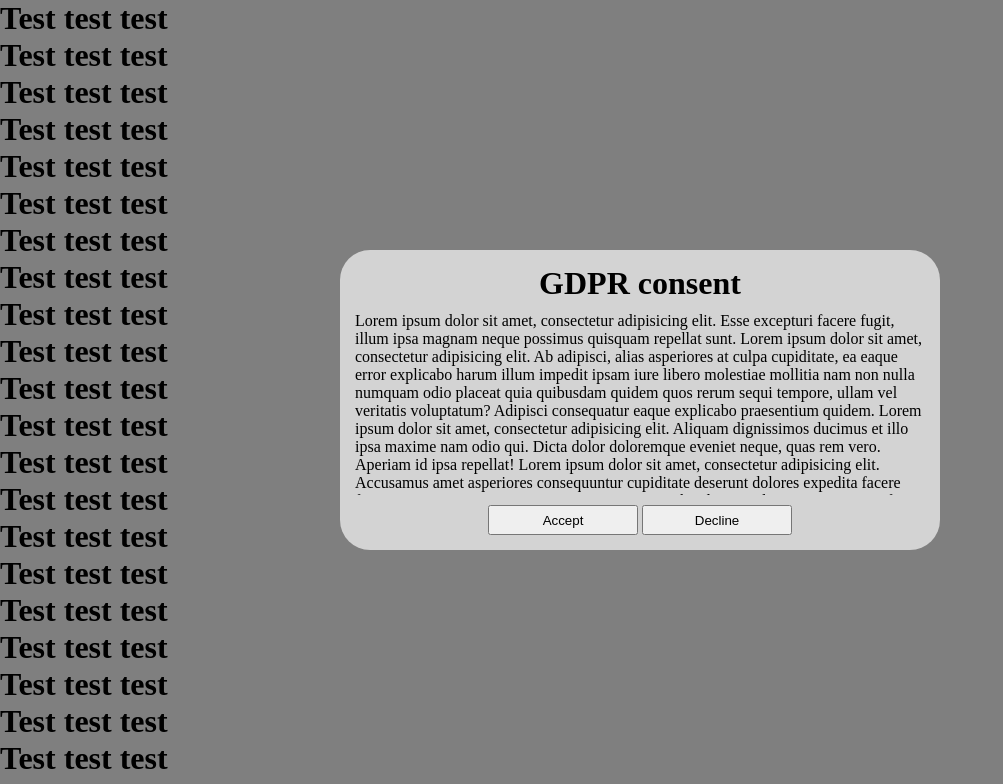
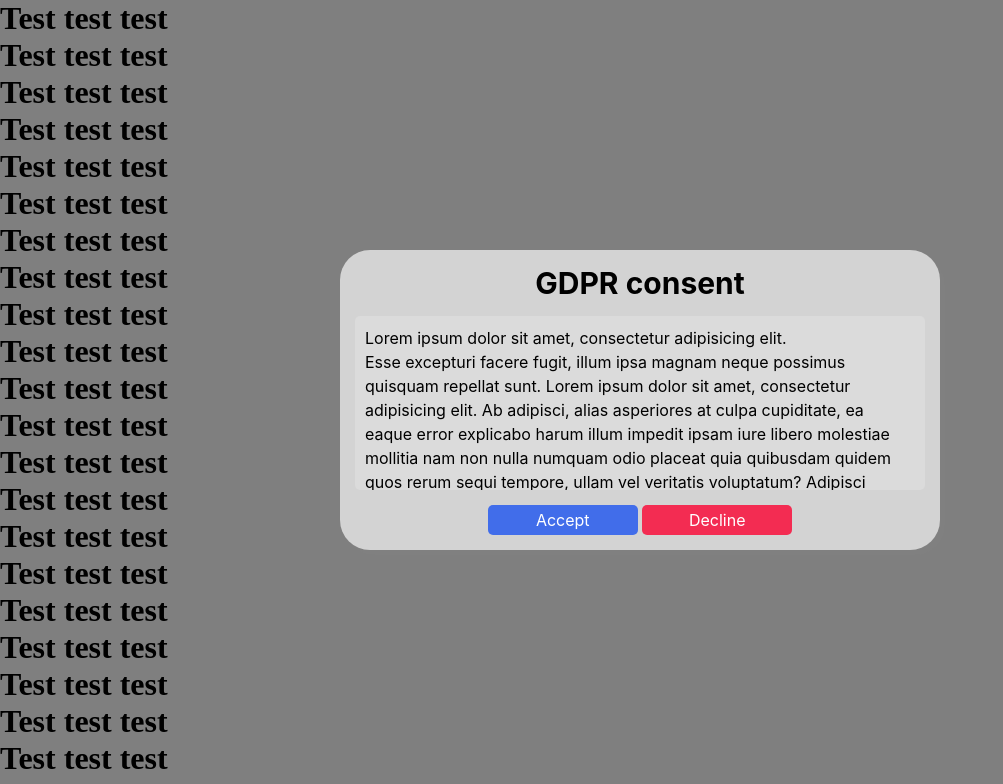
Before and after one commit to mostrozny/GDPR-plugin, a plain HTML site: page docs/index.html in a window 1280 px wide. Shown: the top 784 px of the page, without its empty margins (0-1003 px from the left). Drawn offline with Linux system fonts and the light colour scheme.

Commit message:
styling changes

```diff
--- a/css/gdprstyles.css
+++ b/css/gdprstyles.css
@@ -1,3 +1,11 @@
+:root {
+    --font-face: -apple-system, BlinkMacSystemFont, "Segoe UI", Roboto, Helvetica, Arial, sans-serif, "Apple Color Emoji", "Segoe UI Emoji", "Segoe UI Symbol";
+    --color-snow: #FFFFFF;
+    --color-ocean:  #416dea;
+    --color-salmon: #F32C52;
+}
+
+
 #overlay {
     background:#000;
     opacity:0.5;
@@ -9,6 +17,8 @@
 }
 
 #gdpr-plugin-box {
+    font-family: var(--font-face);
+    font-size: 16px;
     width: 600px;
     height: 300px;
     top: 50%;
@@ -24,14 +34,56 @@
     border-radius: 30px;
     padding: 15px;
     opacity: 1;
+    box-shadow: 5px 5px gray;
+}
+
+#gdpr-plugin-box h1 {
+    font-size: 30px;
 }
 #gdpr-plugin-box span {
-    margin-bottom: 10px;
-    margin-top: 10px;
+    margin-bottom: 15px;
+    margin-top: 15px;
     overflow: auto;
+    line-height: 24px;
+    background-color: #dbdbdb;
+    border-radius: 5px;
+    padding: 10px;
 }
 
 #gdpr-plugin-box button {
+    background: none;
+    font: inherit;
+    line-height: normal;
+    overflow: visible;
+    padding: 0;
+    -webkit-user-select: none;
+    -moz-user-select: none;
+    -ms-user-select: none;
+    border: 0 none;
     width: 150px;
     height: 30px;
+    text-decoration: none;
+    border-radius: 5px;
 }
+
+#gdpr-plugin-box button:hover {
+    transition: all 150ms linear;
+    opacity: .85;
+}
+#gdpr-plugin-box button:active {
+     transition: all 150ms linear;
+     opacity: .75;
+ }
+#gdpr-plugin-box button:focus {
+     outline-offset: -4px;
+ }
+
+button#gdpr-plugin-button-accept {
+    color: var(--color-snow);
+    background: var(--color-ocean);
+}
+
+button#gdpr-plugin-button-decline {
+    color: var(--color-snow);
+    background: var(--color-salmon);
+}
--- a/docs/css/gdprstyles.css
+++ b/docs/css/gdprstyles.css
@@ -1,3 +1,11 @@
+:root {
+    --font-face: -apple-system, BlinkMacSystemFont, "Segoe UI", Roboto, Helvetica, Arial, sans-serif, "Apple Color Emoji", "Segoe UI Emoji", "Segoe UI Symbol";
+    --color-snow: #FFFFFF;
+    --color-ocean:  #416dea;
+    --color-salmon: #F32C52;
+}
+
+
 #overlay {
     background:#000;
     opacity:0.5;
@@ -9,6 +17,8 @@
 }
 
 #gdpr-plugin-box {
+    font-family: var(--font-face);
+    font-size: 16px;
     width: 600px;
     height: 300px;
     top: 50%;
@@ -24,14 +34,56 @@
     border-radius: 30px;
     padding: 15px;
     opacity: 1;
+    box-shadow: 5px 5px gray;
+}
+
+#gdpr-plugin-box h1 {
+    font-size: 30px;
 }
 #gdpr-plugin-box span {
-    margin-bottom: 10px;
-    margin-top: 10px;
+    margin-bottom: 15px;
+    margin-top: 15px;
     overflow: auto;
+    line-height: 24px;
+    background-color: #dbdbdb;
+    border-radius: 5px;
+    padding: 10px;
 }
 
 #gdpr-plugin-box button {
+    background: none;
+    font: inherit;
+    line-height: normal;
+    overflow: visible;
+    padding: 0;
+    -webkit-user-select: none;
+    -moz-user-select: none;
+    -ms-user-select: none;
+    border: 0 none;
     width: 150px;
     height: 30px;
+    text-decoration: none;
+    border-radius: 5px;
 }
+
+#gdpr-plugin-box button:hover {
+    transition: all 150ms linear;
+    opacity: .85;
+}
+#gdpr-plugin-box button:active {
+     transition: all 150ms linear;
+     opacity: .75;
+ }
+#gdpr-plugin-box button:focus {
+     outline-offset: -4px;
+ }
+
+button#gdpr-plugin-button-accept {
+    color: var(--color-snow);
+    background: var(--color-ocean);
+}
+
+button#gdpr-plugin-button-decline {
+    color: var(--color-snow);
+    background: var(--color-salmon);
+}
--- a/docs/index.html
+++ b/docs/index.html
@@ -17,7 +17,7 @@
 <div id="overlay"></div>
 <div id="gdpr-plugin-box">
     <h1>GDPR consent</h1>
-    <span>Lorem ipsum dolor sit amet, consectetur adipisicing elit. Esse excepturi facere fugit, illum ipsa magnam neque possimus quisquam repellat sunt. Lorem ipsum dolor sit amet, consectetur adipisicing elit. Ab adipisci, alias asperiores at culpa cupiditate, ea eaque error explicabo harum illum impedit ipsam iure libero molestiae mollitia nam non nulla numquam odio placeat quia quibusdam quidem quos rerum sequi tempore, ullam vel veritatis voluptatum? Adipisci consequatur eaque explicabo praesentium quidem. Lorem ipsum dolor sit amet, consectetur adipisicing elit. Aliquam dignissimos ducimus et illo ipsa maxime nam odio qui. Dicta dolor doloremque eveniet neque, quas rem vero. Aperiam id ipsa repellat! Lorem ipsum dolor sit amet, consectetur adipisicing elit. Accusamus amet asperiores consequuntur cupiditate deserunt dolores expedita facere fugit in nisi numquam porro praesentium, quae quibusdam quod saepe sapiente? A fuga labore maiores nulla vel, velit? Corporis doloremque maxime officiis pariatur ut? Accusantium aspernatur ea error id non numquam, quo rem. Adipisci animi architecto beatae, delectus est et excepturi ipsa labore libero numquam odit officia officiis perferendis provident quis similique vitae?</span>
+    <span><p>Lorem ipsum dolor sit amet, consectetur adipisicing elit.</p> Esse excepturi facere fugit, illum ipsa magnam neque possimus quisquam repellat sunt. Lorem ipsum dolor sit amet, consectetur adipisicing elit. Ab adipisci, alias asperiores at culpa cupiditate, ea eaque error explicabo harum illum impedit ipsam iure libero molestiae mollitia nam non nulla numquam odio placeat quia quibusdam quidem quos rerum sequi tempore, ullam vel veritatis voluptatum? Adipisci consequatur eaque explicabo praesentium quidem. Lorem ipsum dolor sit amet, consectetur adipisicing elit. Aliquam dignissimos ducimus et illo ipsa maxime nam odio qui. Dicta dolor doloremque eveniet neque, quas rem vero. Aperiam id ipsa repellat! Lorem ipsum dolor sit amet, consectetur adipisicing elit. Accusamus amet asperiores consequuntur cupiditate deserunt dolores expedita facere fugit in nisi numquam porro praesentium, quae quibusdam quod saepe sapiente? A fuga labore maiores nulla vel, velit? Corporis doloremque maxime officiis pariatur ut? Accusantium aspernatur ea error id non numquam, quo rem. Adipisci animi architecto beatae, delectus est et excepturi ipsa labore libero numquam odit officia officiis perferendis provident quis similique vitae?</span>
     <div>
         <button id="gdpr-plugin-button-accept">Accept</button>
         <button id="gdpr-plugin-button-decline">Decline</button>
--- a/docs/js/gdprplugin.js
+++ b/docs/js/gdprplugin.js
@@ -5,8 +5,6 @@ window.onload=function() {
     const body = document.querySelector("body");
     const acceptButton = document.querySelector('#gdpr-plugin-button-accept');
     const declineButton = document.querySelector('#gdpr-plugin-button-decline');
-
-
 
     //searching cookie by name
     function showCookie(name) {
@@ -25,7 +23,7 @@ window.onload=function() {
 
     //checking the cookie
     function acceptedCookie () {
-       if (showCookie("gdprconsent") === "true") {
+       if (showCookie("gdprconsent") === "true" || showCookie("gdprconsent") === "false") {
            hideBox();
        } else {
            //blocking overflow when plugin loaded.
@@ -34,29 +32,23 @@ window.onload=function() {
    }
     acceptedCookie();
 
+
+    Date.prototype.addDays = function(days) {
+        var date = new Date(this.valueOf());
+        date.setDate(date.getDate() + days);
+        return date;
+    }
+
     function gdprDeclineAction() {
         hideBox();
-        console.log("Decline");
-        Date.prototype.addDays = function(days) {
-            var date = new Date(this.valueOf());
-            date.setDate(date.getDate() + days);
-            return date;
-        }
         var date = new Date();
-        document.cookie = `gdprconsent=false; expires=${date.addDays(0)}; path=/`;
+        document.cookie = `gdprconsent=false; expires=${date.addDays(1)}; path=/`;
     }
 
     function gdprAcceptAction() {
         hideBox();
-        console.log("Accept");
-        Date.prototype.addDays = function(days) {
-            var date = new Date(this.valueOf());
-            date.setDate(date.getDate() + days);
-            return date;
-        }
         var date = new Date();
-       document.cookie = `gdprconsent=true; expires=${date.addDays(7)}; path=/`;
-       console.log(document.cookie);
+        document.cookie = `gdprconsent=true; expires=${date.addDays(1)}; path=/`;
     }
 
     //hidding box function
```
Also changed, not shown: js/gdprplugin.js (+10 -18 lines).
